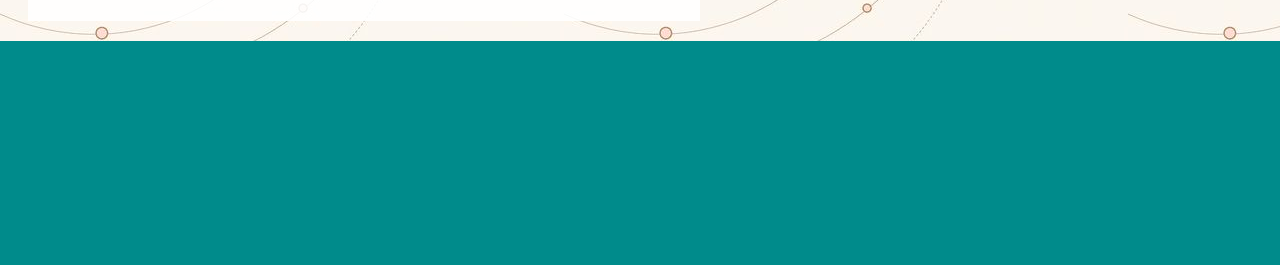
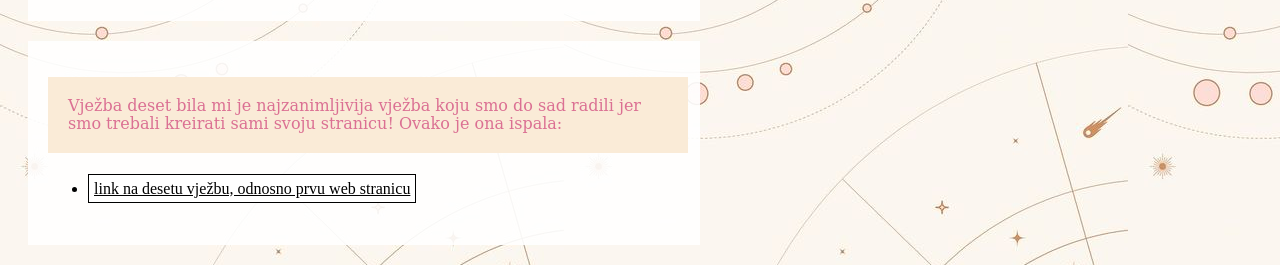
Before and after one commit to doralukacevic/DoraLukacevic, a plain HTML site: page vjezbe.html in a window 1280 px wide. Shown: the part 3709-3974 px from the top of the page. Before the commit the page ends 3750 px from the top, so only its background shows below. Drawn offline with Linux system fonts and the light colour scheme.

Commit message:
Add files via upload

```diff
--- a/vjezbe.html
+++ b/vjezbe.html
@@ -77,5 +77,14 @@
 			<source src="vjezbe/moj_video.mp4" type="video/mp4"/>
 		</video>
 	</div>
+
+	<div class="novi_blok">
+		<p>Vježba deset bila mi je najzanimljivija vježba koju smo do sad radili jer smo trebali kreirati sami svoju stranicu! Ovako je ona ispala:</p>
+		<nav>
+			<ul>
+			<li><a href="html1/index.html">link na desetu vježbu, odnosno prvu web stranicu</a></li>
+			</ul>
+		</nav>
+	</div>
 </body>
 </html>
```
